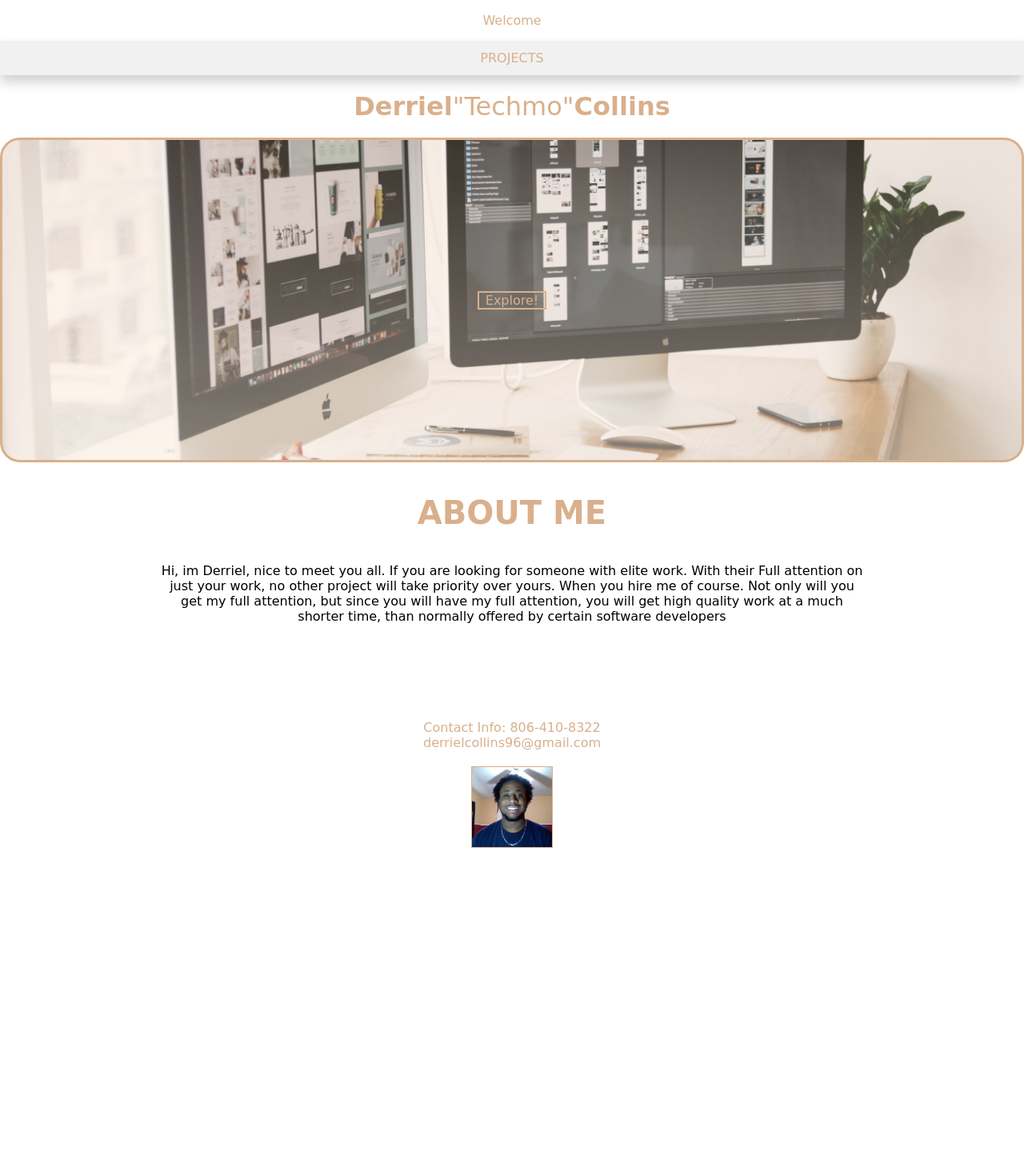
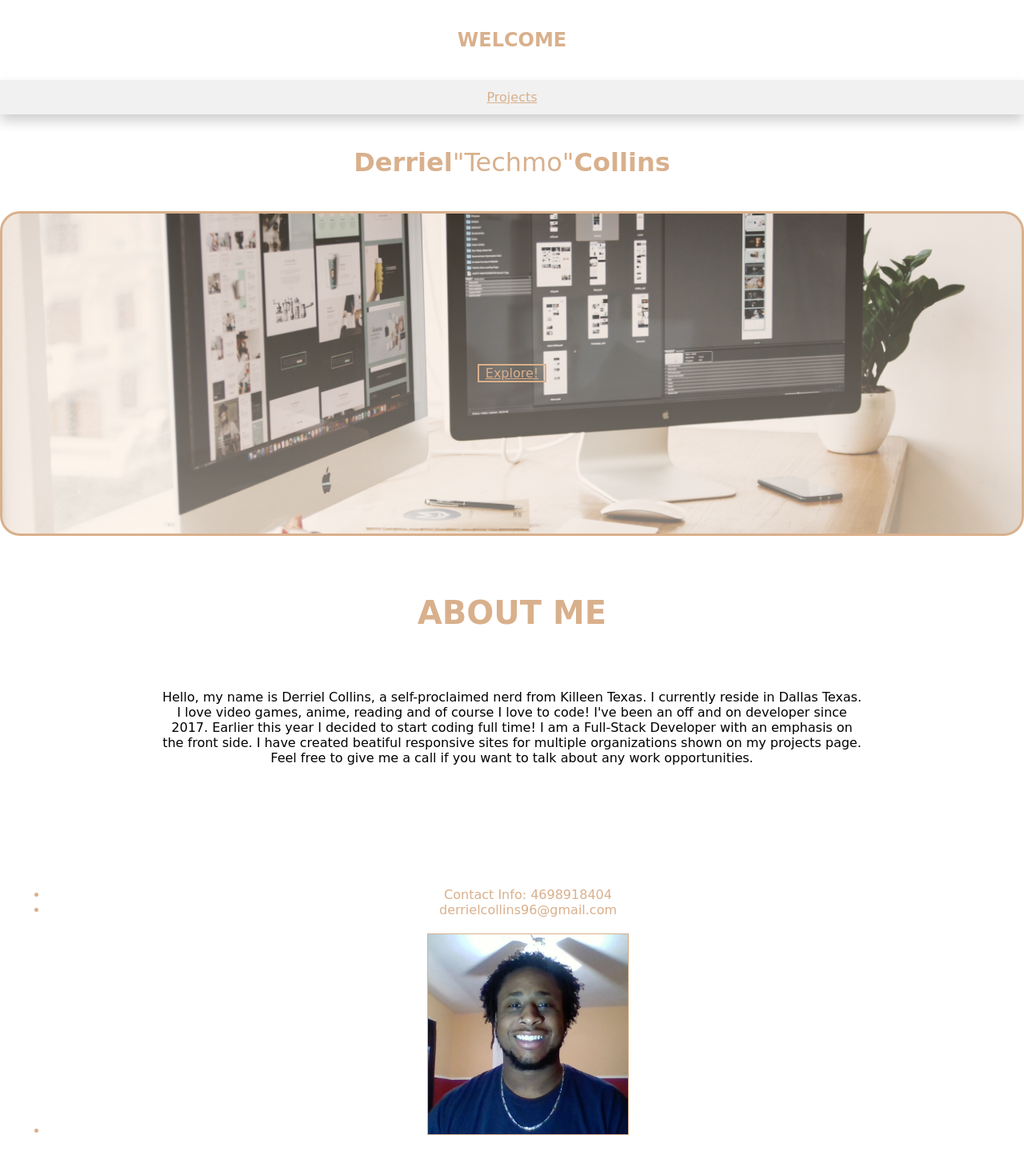
Before and after one commit to Derriel94/Portfolio, a PHP site: page / in a window 1280 px wide. Shown: the whole page at 80% size. Before the commit the page ends 1060 px from the top, so only its background shows below. Run offline with PHP 8.4, Linux system fonts and the light colour scheme.

Commit message:
minor changes

```diff
--- a/index.html
+++ b/index.html
@@ -5,16 +5,14 @@
 		<link rel="stylesheet" type="text/css" href="style.css">
 	</head>
 	<body>
-		<div class="nav-wrapper">
-			<div class="nav">
-				<button class="dropbtn">Welcome</button>
-				<div class="dropdown-content">
-					<div class="drpdown-link">
-							<a href="proj.html">PROJECTS</a>
-					</div>
+		<nav>
+			<button class="dropbtn"><h1>WELCOME</h1></button>
+			<div class="dropdown-content">
+				<div class="drpdown-link">
+					<a href="proj.html">Projects</a>
 				</div>
 			</div>
-		</div>
+		</nav>
 		<div class="brand-wrapper">
 			<div class="brand">
 				<h1>Derriel<span>"Techmo"</span>Collins</h1>
@@ -27,20 +25,12 @@
 		</div>
 		<section class="txt">
 			<h1>ABOUT ME</h1>
-				<p>Hi, im Derriel, nice to meet you all. If
-					you are looking for someone with elite work.
-					With their Full attention on just your work, no other
-					project will take priority over yours. When
-					you hire me of course. Not only will you get
-					my full attention, but since you will have
-					my full attention, you will get high quality
-					work at a much shorter time, than normally
-					offered by certain software developers
+				<p>Hello, my name is Derriel Collins, a self-proclaimed nerd from Killeen Texas. I currently reside in Dallas Texas. I love video games, anime, reading and of course I love to code! I've been an off and on developer since 2017. Earlier this year I decided to start coding full time! I am a Full-Stack Developer with an emphasis on the front side. I have created beatiful responsive sites for multiple organizations shown on my projects page. Feel free to give me a call if you want to talk about any work opportunities.
 				</p>
 		</section>
 		<footer>
 			<ul>
-				<li>Contact Info: 806-410-8322</li>
+				<li>Contact Info: 4698918404</li>
 			 	<li>derrielcollins96@gmail.com</li>
 			 	<li><img class="my-img" src="images/me.jpg"></li>
 			 </ul>
--- a/style.css
+++ b/style.css
@@ -1,20 +1,23 @@
-*{
+html,
+body {
 	margin: 0;
 	padding: 0;
 	font-family: 'Bangers', cursive;
 	list-style: none;
 	text-decoration: none;
 	color: #D9B08C;
-
 }
-
+button h1 {
+	color: #D9B08C;
+	font-family: 'Bangers', cursive;
+}
 /*NAV WITH HOVERABLE DROPDOWN*/
 .nav-wrapper {
 	position: sticky;
 	top: 0;
 	width: 100%;
 }
-.nav {
+nav {
 	display: flex;
 	flex-direction: column;
 	text-align: center;
@@ -42,15 +45,15 @@
 
 .drpdown-link a:hover {background-color: white;}
 
-.nav:hover .dropdown-content .drpdown-link {display: block;}
+nav:hover .dropdown-content .drpdown-link {display: block;}
 
-.nav:hover .dropbtn {background-color: white;}
+nav:hover .dropbtn {background-color: white;}
 
-.nav a {
+nav a {
 
 	color: inherit; /*so hyperlink (a) will be the color you chose*/
 }
-.nav a:hover {
+nav a:hover {
 	text-decoration: underline;
 }
 .active {
@@ -147,8 +150,9 @@ span {
 .projects {
 	margin-top: 20px;
 	margin-bottom: 100px;
-	display: grid;
-	grid-template-columns: 1fr 1fr 1fr;
+	display: flex;
+	flex-wrap: wrap;
+	justify-content: space-around;
 }
 .proj-item {
 	padding-top: 20px;
@@ -168,11 +172,15 @@ span {
 	height: 250px;
 
 }
+.proj-item-text {
+	text-align: center;
+	width: 250px;
+}
 
 .my-img {
 	margin-top:20px;
-	width: 100px;
-	height: 100px;
+	width: 250px;
+	height: 250px;
 	border: 1px solid #D9B08C;
 }
 
```
Also changed, not shown: proj.html (+17 -19 lines).
